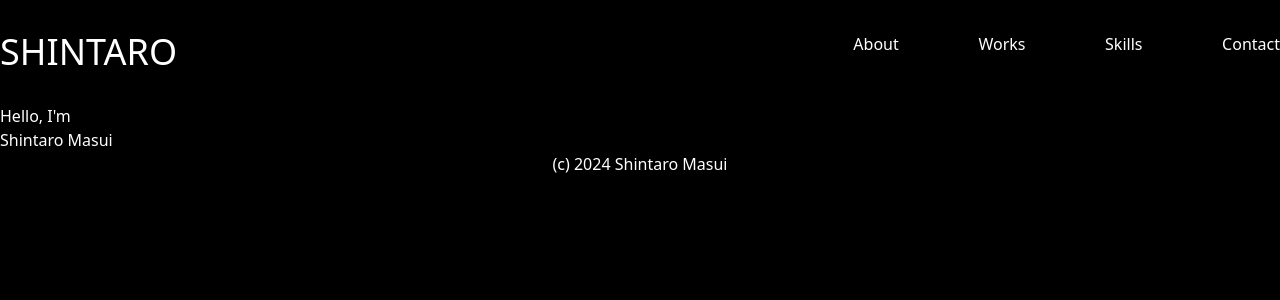
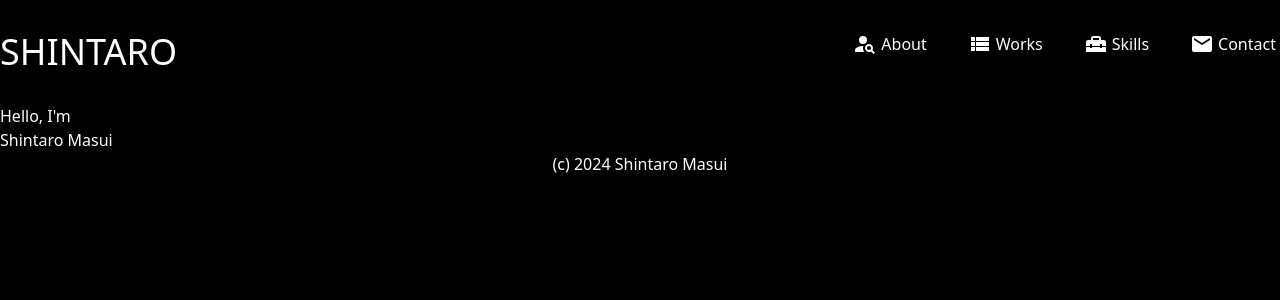
Before and after one commit to shintaro2368/portfolioSite, a Next.js app: page / in a window 1280 px wide. Shown: the top 300 px of the page. Built offline with nearby package versions, Linux system fonts and the light colour scheme.

Commit message:
MUI Iconの導入。ナビゲーションとSkillsページにアイコンを追加

```diff
--- a/app/_components/nav-links.tsx
+++ b/app/_components/nav-links.tsx
@@ -1,29 +1,39 @@
 import Link from "next/link";
+import EmailIcon from '@mui/icons-material/Email';
+import HomeRepairServiceIcon from '@mui/icons-material/HomeRepairService';
+import ViewListIcon from '@mui/icons-material/ViewList';
+import PersonSearchIcon from '@mui/icons-material/PersonSearch';
+import { SvgIconComponent } from "@mui/icons-material";
+import { Box, Typography } from "@mui/material";
 
 // ナビゲーションのリンクを定義しています
 export default function NavLinks(): JSX.Element {
 
   type link = {
+    readonly icon: SvgIconComponent,
     readonly name: string,
     readonly href: string,
   }
 
   const links: link[] = [
-        {name: "About", href: "/about"},
-        {name: "Works", href: "/works"},
-        {name: "Skills", href: "/skills"},
-        {name: "Contact", href: "/contact"},
+    { icon: PersonSearchIcon, name: "About", href: "/about" },
+    { icon: ViewListIcon, name: "Works", href: "/works" },
+    { icon: HomeRepairServiceIcon, name: "Skills", href: "/skills" },
+    { icon: EmailIcon, name: "Contact", href: "/contact" },
   ];
 
-    return(
+  return (
     <>
       {links.map((link: link) => {
-                return(
+        return (
           <Link
             key={link.name}
             href={link.href}
           >
-                        <p>{link.name}</p>
+            <Box display="flex" alignItems="center">
+              {<link.icon/>}
+              <Typography variant="inherit" paddingX={0.5}>{link.name}</Typography>
+            </Box>
           </Link>
         )
       })}
--- a/app/_components/skill-card.tsx
+++ b/app/_components/skill-card.tsx
@@ -1,13 +1,34 @@
 import { Box, Typography, Rating, Card, CardContent, TableContainer, Table, TableHead, TableBody, TableRow, TableCell, Paper } from "@mui/material";
 
+import StorageIcon from '@mui/icons-material/Storage';
+import CodeIcon from '@mui/icons-material/Code';
+import TerminalIcon from '@mui/icons-material/Terminal';
+import SchoolIcon from '@mui/icons-material/School';
+import { SvgIconComponent } from "@mui/icons-material";
+import DisplaySettingsIcon from '@mui/icons-material/DisplaySettings';
+
+// アイコンマッピング
+const IconMapping = new Map();
+IconMapping.set(1, StorageIcon);
+IconMapping.set(2, CodeIcon);
+IconMapping.set(3, TerminalIcon);
+IconMapping.set(4, SchoolIcon);
+IconMapping.set(5, DisplaySettingsIcon)
+
 export default function SkillCard(props: any) {
+
+  const SkillIcon: SvgIconComponent = IconMapping.get(props.iconId);
+
   return (
     <>
       <Card key={props.title} style={{ height: "100%" }}>
         <CardContent>
-          <Typography variant="h3" align="center" padding={2}>
-            {props.title}
-          </Typography>
+          <Box>
+            <Typography variant="h3" align="center" padding={2} display="flex" alignItems="center">
+              {SkillIcon && <SkillIcon fontSize="inherit"/>}
+              {props.title}
+            </Typography>
+          </Box>
           <Typography variant="body2" className="whitespace-pre-wrap" mb={3}>
             {props.description}
           </Typography>
--- a/app/_components/skills-grid.tsx
+++ b/app/_components/skills-grid.tsx
@@ -20,6 +20,7 @@ export async function SkillsGrid() {
             <Grid item xs={6} key={index}>
               <SkillCard
                 title={skill.title}
+                iconId={skill.iconCode}
                 description={skill.description}
                 skills={skill.skills}
               />
--- a/package.json
+++ b/package.json
@@ -12,6 +12,7 @@
     "@emotion/react": "^11.11.4",
     "@emotion/styled": "^11.11.0",
     "@hookform/resolvers": "^3.3.4",
+    "@mui/icons-material": "^5.15.14",
     "@mui/material": "^5.15.14",
     "@types/nodemailer": "^6.4.14",
     "microcms-js-sdk": "^3.0.0",
```
Also changed, not shown: 1 other file (tests, documents, lock files or other folders). Lines whose indentation alone changed are shown as unchanged.
